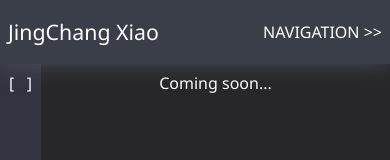
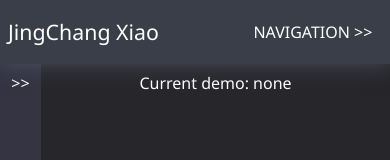
Before and after one commit to sinsinkun/new-portfolio, a React (Create React App) app in the folder client/: page /demos in a window 390 px wide. Shown: the top 160 px of the page. Built offline with nearby package versions, Linux system fonts and the light colour scheme.

Commit message:
Added mobile interaction

```diff
--- a/client/src/components/Demos/MainDisplay.js
+++ b/client/src/components/Demos/MainDisplay.js
@@ -1,8 +1,21 @@
+import { useState, useEffect } from 'react';
+import { useLocation } from 'react-router-dom';
+
 function MainDisplay() {
+
+  const loc = useLocation();
+  const [demo, setDemo] = useState();
+
+  useEffect(() => {
+    let newDemo = loc.pathname.replace("/demos/","");
+    if (newDemo.includes("/demos")) newDemo = "none";
+    setDemo(newDemo);
+  }, [loc])
+
   return(
     <div className="projects-main">
       <div className="center">
-        <span>Coming soon...</span>
+        <span>Current demo: {demo}</span>
       </div>
     </div>
   )
--- a/client/src/components/Demos/Sidebar.js
+++ b/client/src/components/Demos/Sidebar.js
@@ -1,3 +1,4 @@
+import { useRef } from 'react';
 import { useStoreContext } from '../GlobalStore';
 import { useHistory } from "react-router-dom";
 
@@ -5,15 +6,21 @@ function Sidebar() {
 
   const history = useHistory();
   const [store] = useStoreContext();
+  const sideDiv = useRef(null);
 
   function goToDemo(demo) {
     history.push("/demos/" + demo);
   }
 
+  function toggleSidebar() {
+    if (sideDiv.current.classList.contains("hidden")) sideDiv.current.classList.remove("hidden");
+    else sideDiv.current.classList.add("hidden");
+  }
+
   if (store.winX > 980) return(
     <div className="sidebar">
       <h2 className="sidebar-title">Demos</h2>
-      <input className="sidebar-search" placeholder="Search" />
+      {/* <input className="sidebar-search" placeholder="Search" /> */}
       <ul className="sidebar-btn-list">
         <li><button onClick={() => goToDemo("popout")}>Popout tabs</button></li>
         <li><button onClick={() => goToDemo("reactive")}>Reactive layouts</button></li>
@@ -22,9 +29,20 @@ function Sidebar() {
     </div>
   )
   else return(
-    <div className="sidebar closed">
-      [&nbsp;&nbsp;&nbsp;]
+    <>
+    <div className="sidebar closed" onClick={toggleSidebar} >
+      &gt;&gt;
     </div>
+    <div className="sidebar open hidden" ref={sideDiv} onClick={toggleSidebar}>
+      <h2 className="sidebar-title">Demos</h2>
+      {/* <input className="sidebar-search" placeholder="Search" /> */}
+      <ul className="sidebar-btn-list">
+        <li><button onClick={() => goToDemo("popout")}>Popout tabs</button></li>
+        <li><button onClick={() => goToDemo("reactive")}>Reactive layouts</button></li>
+        <li><button onClick={() => goToDemo("dragdrop")}>Drag and drop</button></li>
+      </ul>
+    </div>
+    </>
   )
 }
 
--- a/client/src/components/Home/index.js
+++ b/client/src/components/Home/index.js
@@ -22,8 +22,8 @@ function Home() {
         </p>
         <p>
           Server based functionality for this website is also supported with a NodeJS server,
-          utilizing an interface built on ExpressJS and using a MongoDB database to save data.
-          That means this website is a fully functional MERN stack project.
+          utilizing an interface built on ExpressJS and using a MongoDB database to save data,
+          making this website a fully functional MERN stack project.
         </p>
         <p>
           With all that said, feel free to look around, and take a look at my Github if you
--- a/client/src/components/Navbar.js
+++ b/client/src/components/Navbar.js
@@ -1,9 +1,16 @@
+import { useRef } from "react";
 import { NavLink } from "react-router-dom";
 import { useStoreContext } from './GlobalStore';
 
 function Navbar() {
 
   const [store] = useStoreContext();
+  const navSide = useRef(null);
+
+  function openNavSide() {
+    if (navSide.current.classList.contains("hidden")) navSide.current.classList.remove("hidden");
+    else navSide.current.classList.add("hidden");
+  }
 
   if (store.winX > 980) return(
     <div className="navbar">
@@ -23,10 +30,10 @@ function Navbar() {
         <span>JingChang Xiao</span>
         <div className="navbar-mid"></div>
         <div className="navbar-nav">
-          NAVIGATION &gt;&gt;
+          <button className="navlinks" onClick={openNavSide}>NAVIGATION &gt;&gt;</button>
         </div>
       </div>
-      <div className="nav-side hidden">
+      <div className="nav-side hidden" ref={navSide} onClick={openNavSide}>
         <NavLink exact to="/" activeClassName="active" className="navlinks">HOME</NavLink>
         <NavLink to="/demos" activeClassName="active" className="navlinks">DEMOS</NavLink>
         <NavLink to="/projects" activeClassName="active" className="navlinks">PROJECTS</NavLink>
--- a/client/src/components/Projects/index.js
+++ b/client/src/components/Projects/index.js
@@ -37,7 +37,7 @@ function Projects() {
       <div style={{width:"80%"}}>
         <h1>Projects page</h1>
         {projects.map(
-          project => <ProjectEntry name={project.name} link={project.link}
+          project => <ProjectEntry name={project.name} link={project.link} key={project.name}
             image={project.image} gitLink={project.gitLink} description={project.description} />
         )}
       </div>
--- a/client/src/components/style.css
+++ b/client/src/components/style.css
@@ -107,10 +107,35 @@ li {
   display: flex;
 }
 
+.navbar-nav button {
+  font-size: inherit;
+  background-color: transparent;
+  border: none;
+  font: inherit;
+}
+
+.navbar-nav button:hover {
+  cursor: pointer;
+  padding-right: 1.1rem;
+  margin-right: -0.5rem;
+  background-color: rgba(255,255,255,0.05);
+}
+
+.navbar-nav button:focus {
+  outline: none;
+  padding-right: 1.1rem;
+  margin-right: -0.5rem;
+  background-color: rgba(255,255,255,0.05);
+}
+
 .navbar-nav .navlinks {
   padding: 0 0.6rem;
   color: inherit;
   text-decoration: none;
+}
+
+.navbar-nav .navlinks:hover {
+  background-color: rgba(255,255,255,0.05);
 }
 
 .navlinks.active {
@@ -137,6 +162,13 @@ li {
   text-decoration: none;
 }
 
+.nav-side .navlinks:hover {
+  background-color: rgba(255,255,255,0.05);
+  padding-right: 0.5rem;
+  margin-left: -0.5rem;
+  margin-right: -0.5rem;
+}
+
 /* ------------------- */
 /* -- MAIN PAGE CSS -- */
 /* ------------------- */
@@ -152,7 +184,7 @@ li {
   background-color: rgb(52, 52, 66);
   height: calc(100vh - 5rem);
   width: 25%;
-  max-width: 400px;
+  max-width: 350px;
   padding: 0.5rem;
   overflow-y: overlay;
 }
@@ -160,6 +192,18 @@ li {
 .sidebar.closed {
   width:25px;
   text-align: center;
+  cursor: pointer;
+}
+
+.sidebar.open {
+  position: absolute;
+  top: 0;
+  left: 0;
+  width: 70%;
+}
+
+.sidebar.closed:hover {
+  background-color: rgb(62, 62, 82);
 }
 
 .sidebar-title {
@@ -255,7 +299,7 @@ li {
   }
 
   .project-entry .grid-2 {
-    grid-template-columns: 1fr 1fr;
+    grid-template-columns: 1fr;
   }
 }
 
@@ -263,8 +307,4 @@ li {
   .container {
     margin: 0 0;
   }
-
-  .project-entry .grid-2 {
-    grid-template-columns: 1fr;
-  }
 }
```
